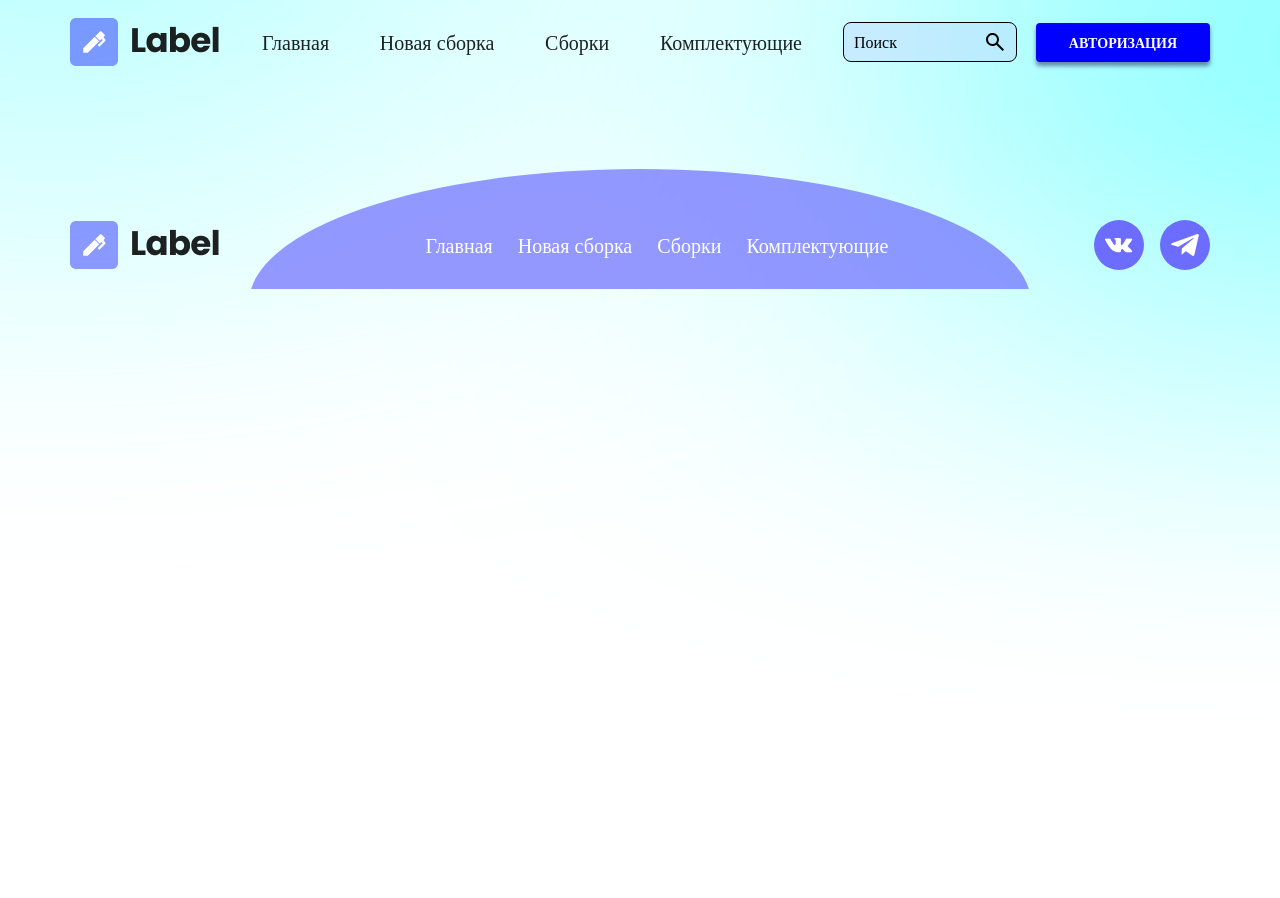
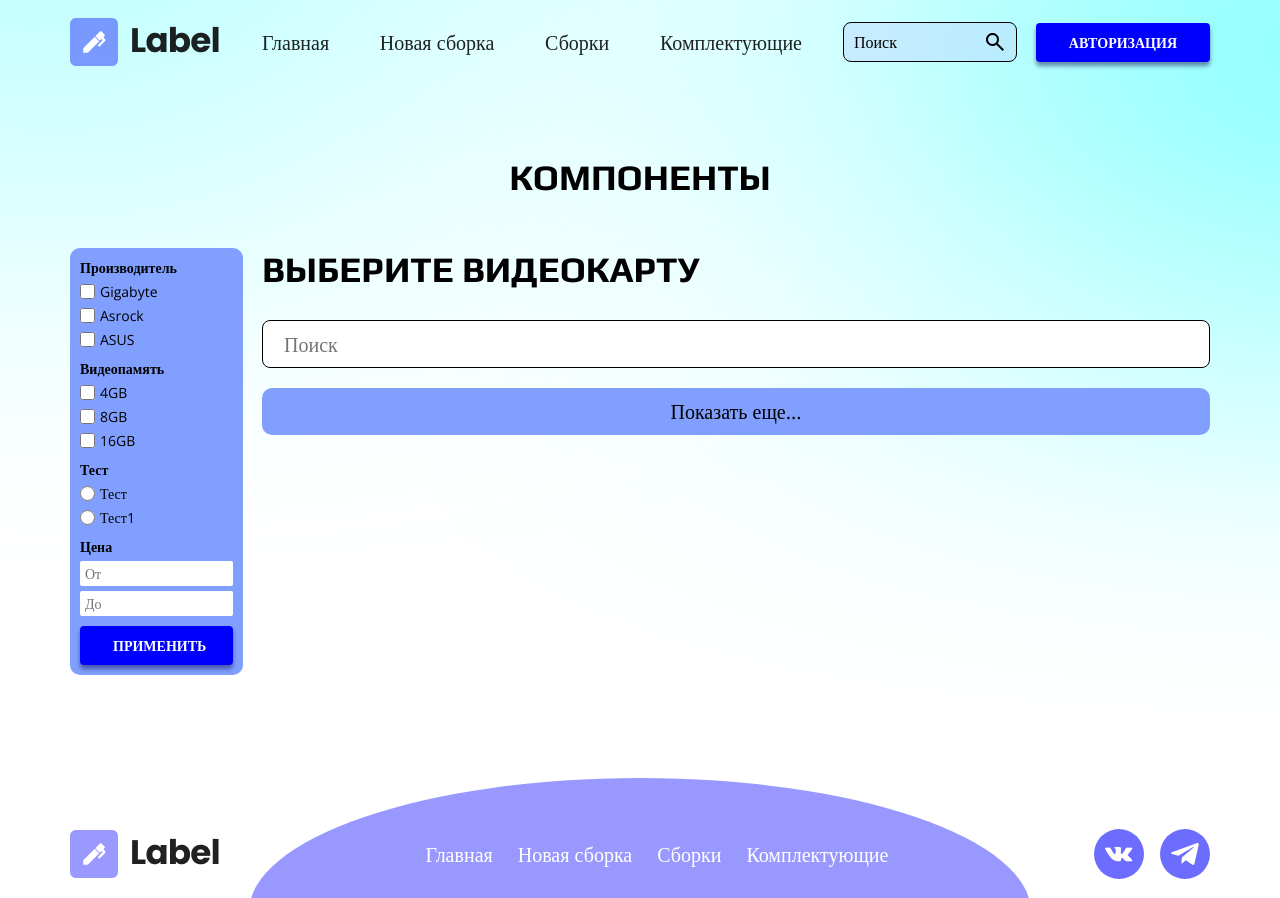
Before and after one commit to konyasharin/PCShop, a React (Vite) app in the folder frontend/: page /builds in a window 1280 px wide. Shown: the top 898 px of the page. Before the commit the page ends 800 px from the top, so only its background shows below. Built offline with nearby package versions, Linux system fonts and the light colour scheme.

Commit message:
Builds and Component pages component

```diff
--- a/frontend/src/App.tsx
+++ b/frontend/src/App.tsx
@@ -9,6 +9,9 @@ import LoginPage from './pages/AuthPage/LoginPage/LoginPage.tsx';
 import RegistrationPage from './pages/AuthPage/RegistrationPage/RegistrationPage.tsx';
 import AdminPage from './pages/AdminPage/AdminPage.tsx';
 import ProfilePage from './pages/ProfilePage/ProfilePage.tsx';
+import PCComponents from './pages/PCComponents/PCComponents.tsx';
+import EComponentTypes from 'enums/EComponentTypes.ts';
+import BuildsPage from './pages/BuildsPage/BuildsPage.tsx';
 
 function App() {
   return (
@@ -26,6 +29,26 @@ function App() {
         <Route path={'/registration'} element={<RegistrationPage />} />
         <Route path={'/admin/*'} element={<AdminPage />} />
         <Route path={'/profile/*'} element={<ProfilePage />} />
+        <Route
+          path={'/components'}
+          element={
+            <PCComponents
+              type={EComponentTypes.videoCard}
+              searchTitle={'Выберите видеокарту'}
+              products={[]}
+            />
+          }
+        />
+        <Route
+          path={'/builds'}
+          element={
+            <BuildsPage
+              type={EComponentTypes.videoCard}
+              searchTitle={'Выберите видеокарту'}
+              products={[]}
+            />
+          }
+        />
       </Routes>
       <Footer />
     </>
--- a/frontend/src/components/Footer/Footer.tsx
+++ b/frontend/src/components/Footer/Footer.tsx
@@ -20,10 +20,10 @@ function Footer() {
             <NavLink to={'/PCBuild'} className={styles.link}>
               Новая сборка
             </NavLink>
-            <NavLink to={'/'} className={styles.link}>
+            <NavLink to={'/builds'} className={styles.link}>
               Сборки
             </NavLink>
-            <NavLink to={'/'} className={styles.link}>
+            <NavLink to={'/components'} className={styles.link}>
               Комплектующие
             </NavLink>
           </div>
--- a/frontend/src/components/Header/Header.tsx
+++ b/frontend/src/components/Header/Header.tsx
@@ -21,10 +21,10 @@ function Header() {
           <NavLink to={'/PCBuild'} className={styles.link}>
             Новая сборка
           </NavLink>
-          <NavLink to={'/'} className={styles.link}>
+          <NavLink to={'/builds'} className={styles.link}>
             Сборки
           </NavLink>
-          <NavLink to={'/'} className={styles.link}>
+          <NavLink to={'/components'} className={styles.link}>
             Комплектующие
           </NavLink>
         </div>
--- /dev/null
+++ b/frontend/src/pages/BuildsPage/BuildsPage.module.css
@@ -0,0 +1,8 @@
+.block {
+    margin-top: 90px;
+}
+
+.text {
+    margin-bottom: 50px;
+    text-align: center;
+}
--- /dev/null
+++ b/frontend/src/pages/BuildsPage/BuildsPage.tsx
@@ -0,0 +1,29 @@
+import AddWindow from '../PCBuildPage/ChooseComponents/ChooseComponent/AddWindow/AddWindow.tsx';
+import EComponentTypes from 'enums/EComponentTypes.ts';
+import TProduct from 'types/TProduct.ts';
+import React from 'react';
+import styles from './BuildsPage.module.css';
+import Container from 'components/Container/Container.tsx';
+
+type BuildsProps = {
+  type: EComponentTypes;
+  searchTitle: string;
+  products: TProduct[];
+};
+
+const BuildsPage: React.FC<BuildsProps> = props => {
+  const isActive = true;
+  return (
+    <Container className={styles.block}>
+      <h2 className={styles.text}>Компоненты</h2>
+      <AddWindow
+        type={props.type}
+        searchTitle={props.searchTitle}
+        isActive={isActive}
+        products={props.products}
+      />
+    </Container>
+  );
+};
+
+export default BuildsPage;
--- /dev/null
+++ b/frontend/src/pages/PCComponents/PCComponents.module.css
@@ -0,0 +1,8 @@
+.block {
+    margin-top: 90px;
+}
+
+.text {
+    margin-bottom: 50px;
+    text-align: center;
+}
--- /dev/null
+++ b/frontend/src/pages/PCComponents/PCComponents.tsx
@@ -0,0 +1,29 @@
+import AddWindow from '../PCBuildPage/ChooseComponents/ChooseComponent/AddWindow/AddWindow.tsx';
+import EComponentTypes from 'enums/EComponentTypes.ts';
+import TProduct from 'types/TProduct.ts';
+import React from 'react';
+import styles from './PCComponents.module.css';
+import Container from 'components/Container/Container.tsx';
+
+type PCComponentProps = {
+  type: EComponentTypes;
+  searchTitle: string;
+  products: TProduct[];
+};
+
+const PCComponents: React.FC<PCComponentProps> = props => {
+  const isActive = true;
+  return (
+    <Container className={styles.block}>
+      <h2 className={styles.text}>Компоненты</h2>
+      <AddWindow
+        type={props.type}
+        searchTitle={props.searchTitle}
+        isActive={isActive}
+        products={props.products}
+      />
+    </Container>
+  );
+};
+
+export default PCComponents;
```
